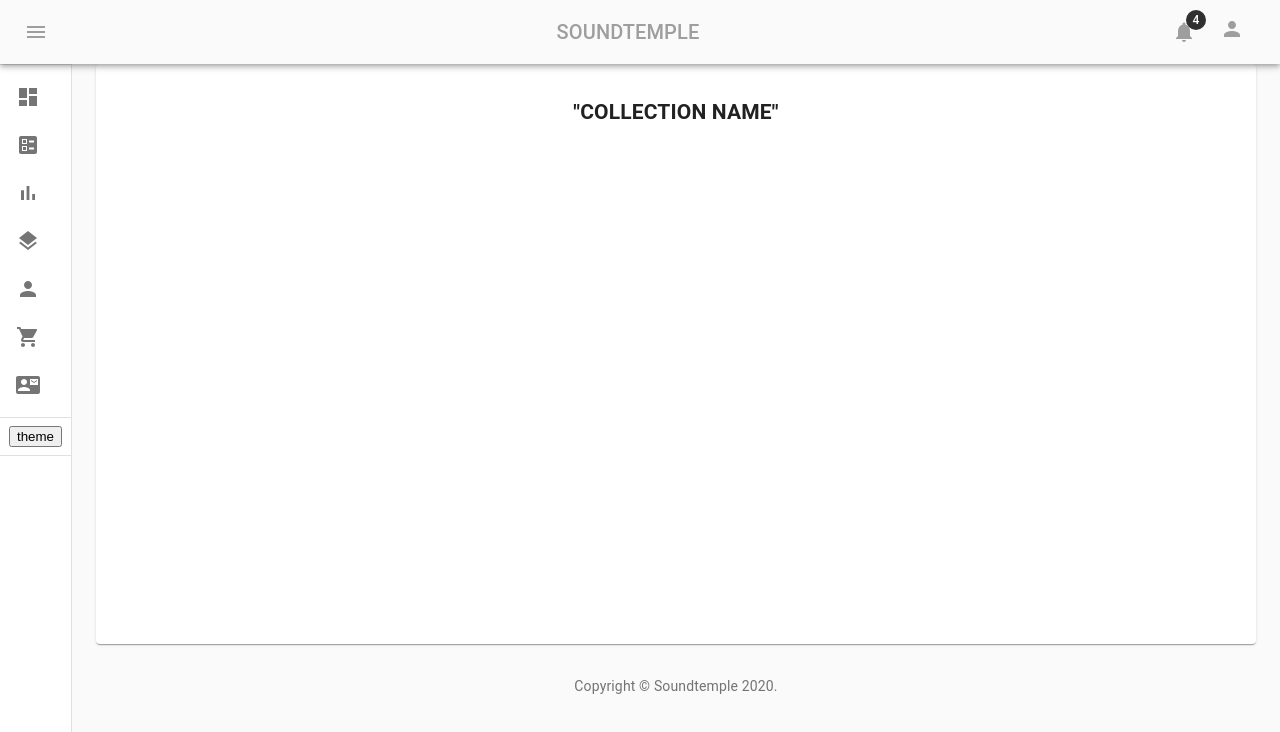
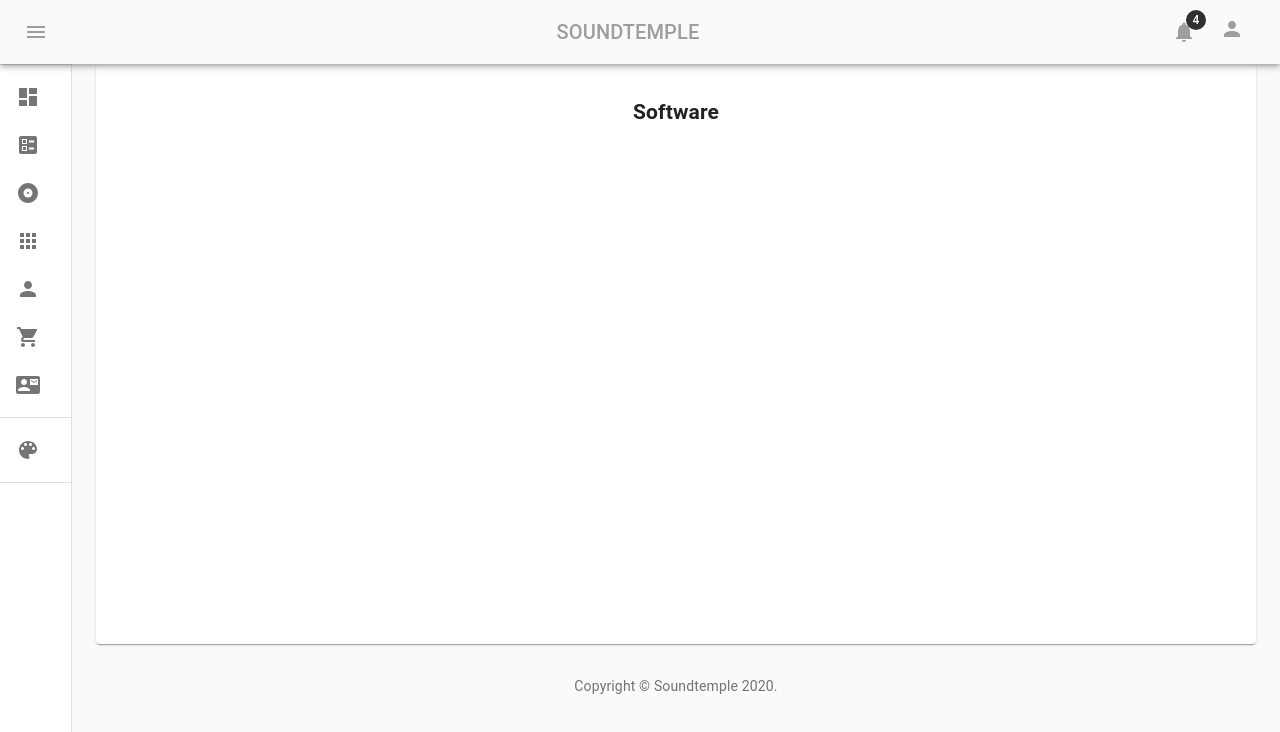
Before and after one commit to soundtemple/django_react_boilerplate, a React (Create React App) app in the folder frontend/: page /software in a window 1280 px wide. Shown: the top 732 px of the page. Built offline with nearby package versions, Linux system fonts and the light colour scheme.

Commit message:
change icons and mode toggle

```diff
--- a/frontend/src/app/components/app-router.js
+++ b/frontend/src/app/components/app-router.js
@@ -4,11 +4,11 @@ import Notifications from "../../general/components/notifications";
 import UserAccount from "../../auth/components/user-account";
 import HomePage from "../../general/components/home";
 import ArticleListView from "../../blog/components/articleList";
-import PortfolioListView from "../../collections/components/collectionList";
+import MusicCollection from "../../collections/components/musicCollection";
+import SoftwareCollection from "../../collections/components/softwareCollection";
 import ShoppingCart from "../../store/components/cart";
 import ContactForm from "../../general/components/contact";
 import RoutNoteFound from "../../general/components/route-not-found";
-import ProductListView from "../../store/components/productList";
 import Grid from "@material-ui/core/Grid";
 import Paper from "@material-ui/core/Paper";
 import AppContext from "../../app/components/app-context";
@@ -24,9 +24,8 @@ const AppRouter = (props) => {
             <Switch>
               <Route path="/" component={HomePage} exact />
               <Route path="/news" component={ArticleListView} />
-              <Route path="/music" component={PortfolioListView} />
-              <Route path="/software" component={PortfolioListView} />
-              <Route path="/shop" component={ProductListView} />
+              <Route path="/music" component={MusicCollection} />
+              <Route path="/software" component={SoftwareCollection} />
               <Route path="/cart" component={ShoppingCart} />
               <Route path="/account" component={UserAccount} />
               <Route path="/notifications" component={Notifications} />
--- a/frontend/src/app/components/menu-items.js
+++ b/frontend/src/app/components/menu-items.js
@@ -1,22 +1,26 @@
 import React from "react";
 import { ListItemLink } from "../theme/list-item-link";
 import List from "@material-ui/core/List";
+import ListItem from "@material-ui/core/ListItem";
+import ListItemIcon from "@material-ui/core/ListItemIcon";
+import ListItemText from "@material-ui/core/ListItemText";
 import DashboardIcon from "@material-ui/icons/Dashboard";
 import { theme } from "../../app/theme/theme-utils";
 import ShoppingCartIcon from "@material-ui/icons/ShoppingCart";
 import PersonIcon from "@material-ui/icons/Person";
 import BallotIcon from "@material-ui/icons/Ballot";
-import BarChartIcon from "@material-ui/icons/BarChart";
-import LayersIcon from "@material-ui/icons/Layers";
+import AlbumIcon from "@material-ui/icons/Album";
 import ContactMailIcon from "@material-ui/icons/ContactMail";
+import AppsIcon from "@material-ui/icons/Apps";
+import PaletteIcon from "@material-ui/icons/Palette";
 
 export const MenuItemsMain = (props) => {
   return (
     <List aria-label="main">
       <ListItemLink to="/" primary="Soundtemple" icon={<DashboardIcon />} />
       <ListItemLink to="/news" primary="News" icon={<BallotIcon />} />
-      <ListItemLink to="/music" primary="Music" icon={<BarChartIcon />} />
-      <ListItemLink to="/software" primary="Software" icon={<LayersIcon />} />
+      <ListItemLink to="/music" primary="Music" icon={<AlbumIcon />} />
+      <ListItemLink to="/software" primary="Software" icon={<AppsIcon />} />
       <ListItemLink to="/account" primary="Account" icon={<PersonIcon />} />
       <ListItemLink to="/cart" primary="Cart" icon={<ShoppingCartIcon />} />
       <ListItemLink
@@ -29,15 +33,23 @@ export const MenuItemsMain = (props) => {
 };
 
 export const MenuItemsSecondary = (props) => {
+  const altTheme = theme.palette.type === "light" ? "dark" : "light";
   const themeChange = () => {
-    theme.palette.type === "light"
-      ? (window.localStorage["stThemeStyle"] = "dark")
-      : (window.localStorage["stThemeStyle"] = "light");
+    window.localStorage["stThemeStyle"] = altTheme;
     window.location.reload();
   };
   return (
     <List aria-label="secondary">
-      <button onClick={() => themeChange()}>theme</button>
+      <ListItem button onClick={() => themeChange()}>
+        <ListItemIcon>
+          <PaletteIcon />
+        </ListItemIcon>
+        <ListItemText
+          primary={`${
+            altTheme.charAt(0).toUpperCase() + altTheme.slice(1)
+          } mode`}
+        />
+      </ListItem>
     </List>
   );
 };
--- a/frontend/src/collections/components/collectionList.js
+++ /dev/null
@@ -1,11 +0,0 @@
-import React from "react";
-
-const CollectionListView = (props) => {
-  return (
-    <>
-      <h2>"COLLECTION NAME"</h2>
-    </>
-  );
-};
-
-export default CollectionListView;
--- /dev/null
+++ b/frontend/src/collections/components/musicCollection.js
@@ -0,0 +1,11 @@
+import React from "react";
+
+const MusicCollection = (props) => {
+  return (
+    <>
+      <h2>Discography</h2>
+    </>
+  );
+};
+
+export default MusicCollection;
--- /dev/null
+++ b/frontend/src/collections/components/softwareCollection.js
@@ -0,0 +1,11 @@
+import React from "react";
+
+const SoftwareCollection = (props) => {
+  return (
+    <>
+      <h2>Software</h2>
+    </>
+  );
+};
+
+export default SoftwareCollection;
--- a/frontend/src/store/components/productList.js
+++ /dev/null
@@ -1,13 +0,0 @@
-import React from "react";
-
-// A list of all products across all collections
-
-const ProductListView = (props) => {
-  return (
-    <>
-      <h2>Soundtemple products</h2>
-    </>
-  );
-};
-
-export default ProductListView;
```
Also changed, not shown: frontend/src/store/components/add-to-cart.js (added, +14 -0 lines).
